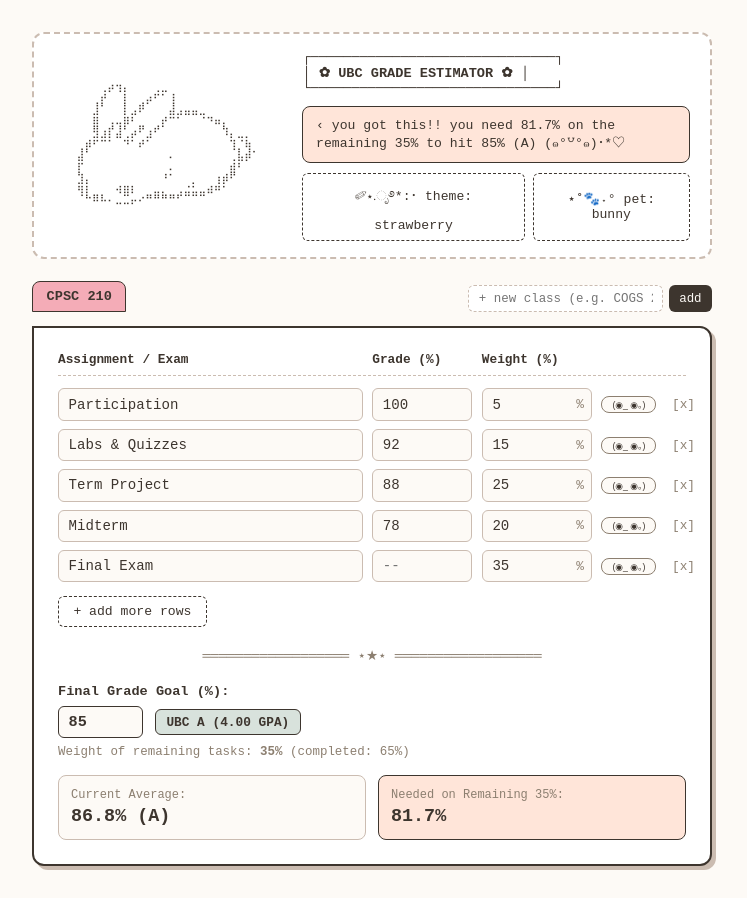
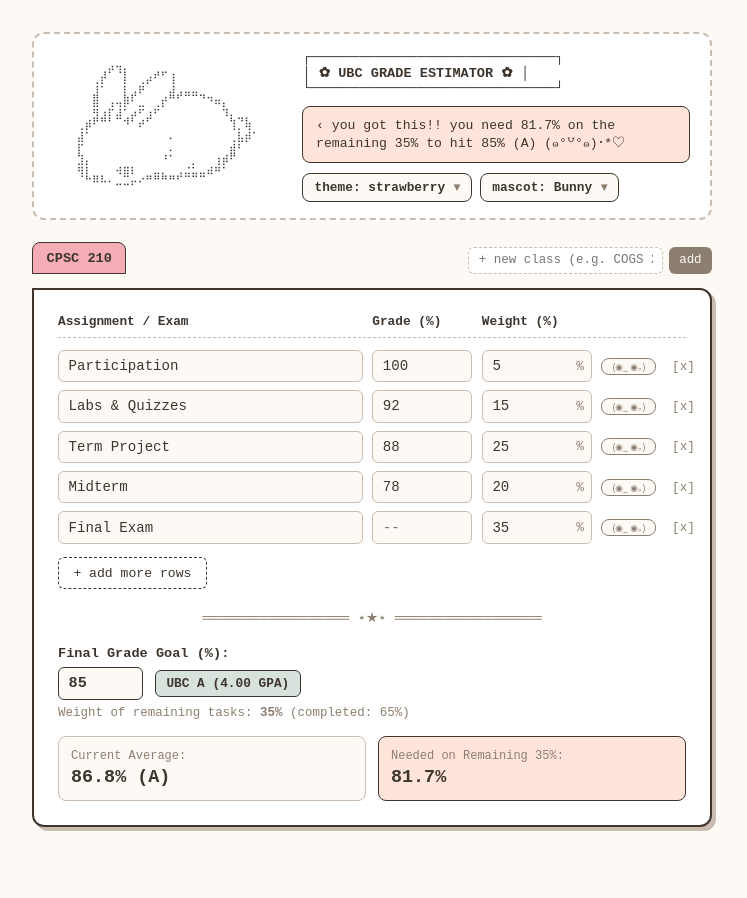
Before and after one commit to michelledmcclellan/ubc-cute-grade-tracker, a React (Vite) app: page / in a window 1280 px wide. Shown: the whole page, without its empty margins (268-1015 px from the left). After the commit the page ends 859 px from the top, so only its background shows below. Built offline with nearby package versions, Linux system fonts and the light colour scheme.

Commit message:
Dropdown Menu (cutified)

```diff
--- a/src/App.tsx
+++ b/src/App.tsx
@@ -7,6 +7,7 @@ import {
   calculateCourseStats,
 } from './grades';
 import './App.css';
+import { CozyDropdown, type DropdownMenuKey, type DropdownOption } from './Dropdown';
 
 const MASCOTS: Record<string, string> = {
   bunny: `⠀⠀⠀⠀⠀⠀⢀⡴⢲⡄⠀⠀⠀⢀⣀⠀⠀⠀⠀⠀⠀⠀⠀⠀⠀⠀⠀⠀⠀⠀
@@ -63,7 +64,20 @@ const MASCOTS: Record<string, string> = {
 ⢀⣤⣼⣇⠈⠠⠤⠄⠊⠀⠑⠤⢠⣃⣠⠴⢛⡿⠋⠀⠀⠀⠀
 ⠸⢤⣄⣈⡓⡦⠤⠤⠤⠴⠖⠚⠋⠉⠀⢸⡍⠀⠀⠀⠀⠀⠀
 ⠀⠀⠀⠈⠉⠉⠛⠛⠒⢷⠀⠀⠀⠀⠀⠀⢷⠀⠀⠀⠀⠀⠀
-⠀⠀⠀⠀⠀⠀⠀⠀⠀⢘⡃⠀⠀⠀⠀⠀⠘⡃⠀⠀⠀⠀⠀`
+⠀⠀⠀⠀⠀⠀⠀⠀⠀⢘⡃⠀⠀⠀⠀⠀⠘⡃⠀⠀⠀⠀⠀`,
+  sleepyPanda: `⠀⠀⠀⠀⠀⠀⠀⠀⠀⠀⠀⠀⠀⠀⠀⠀⠀⣀⣀⣀⣀⣀⣀⡀⠀⠀⠀⠀
+⠀⠀⠀⠀⠀⠀⠀⠀⠀⠀⠀⠀⠀⢀⣴⣾⣿⣿⣿⣿⣿⣿⣿⣿⣿⣶⣄⠀
+⠀⠀⠀⠀⠀⠀⠀⠀⠀⠀⠀⠀⠀⣾⣿⣿⡿⣿⠟⢿⡯⣿⢫⡗⣴⣿⣿⡇
+⠀⠀⠀⠀⠀⠀⠀⠀⠀⠀⠀⠀⠀⠈⠻⢿⣶⣾⣦⣾⣷⣿⣶⣷⣾⠿⠋⠀
+⠀⠀⠀⠀⠀⠀⠀⠀⠀⠀⠀⠀⠀⠀⠀⠀⠻⡉⠉⠉⠉⠉⠉⠁⠀⠀⠀⠀
+⠀⠀⠀⠀⠀⠀⠀⠀⢀⣤⣤⣄⣠⠤⠴⠞⠓⠶⠤⣶⣶⣶⡄⠀⠀⠀⠀⠀
+⠀⠀⠀⠀⠀⠀⠀⢰⣿⣿⡿⠋⠀⠀⠀⠀⠀⠀⠀⠀⠙⢿⡟⠀⠀⠀⠀⠀
+⠀⠀⠀⠀⠀⠀⠀⠀⡻⠋⠀⠀⠀⠀⠀⠀⠀⠀⠀⠀⠀⠀⢳⠀⠀⠀⠀⠀
+⠀⠀⢰⣾⣿⣷⡤⢴⠁⠀⠀⣠⣴⣶⣦⣄⠀⠀⠀⢠⣾⣿⣿⡄⠀⠀⠀⠀
+⠀⠀⠘⣿⠋⠁⠀⣿⠀⠀⢸⣿⣿⣟⣻⣿⠇⠀⠀⠘⢿⣯⣽⣿⣆⠀⠀⠀
+⠀⠀⢰⠃⠀⠀⠀⢻⠀⠀⠀⠻⠿⠿⠿⠋⠀⠀⠻⠛⠀⠉⠉⠁⣸⠀⠀⠀
+⣴⣶⣼⡀⠀⠀⠀⣼⣿⣷⣶⣤⣤⣤⣤⡀⠀⠀⠀⠀⠀⠀⣀⣴⣧⡀⠀⠀
+⠻⠿⠿⠷⠤⠤⠤⠿⠿⠿⠿⠿⠿⠿⢿⣇⠤⠤⠤⠴⠶⠿⠿⠿⠿⠁⠀⠀`
 
 }
 
@@ -72,13 +86,32 @@ export default function App() {
   const [courses, setCourses] = useState<Course[]>(() => loadCourses());
   const [activeCourseId, setActiveCourseId] = useState<string>(courses[0]?.id || '');
   const [newCourseName, setNewCourseName] = useState('');
+  const [openMenu, setOpenMenu] = useState<DropdownMenuKey>(null);
+
+  const THEME_OPTIONS: DropdownOption<string>[] = [
+    { value: '', label: 'Strawberry' },
+    { value: 'matcha', label: 'Matcha Latte' },
+    { value: 'midnight', label: 'Midnight' },
+    { value: 'cosmic', label: 'Cosmic Purple' },
+    { value: 'lilac', label: 'Lilac Light' },
+    { value: 'latte', label: 'Creme Latte' },
+    { value: 'espresso', label: 'Espresso Dark' },
+  ];
+
+  const MASCOT_OPTIONS: DropdownOption<string>[] = [
+    { value: 'bunny', label: 'Bunny' },
+    { value: 'cat', label: 'Cat' },
+    { value: 'panda', label: 'Panda' },
+    { value: 'turtle', label: 'Turtle' },
+    { value: 'toro', label: 'Toro' },
+    { value: 'sleepyPanda', label: 'Sleepy Panda' }
+  ];
 
   // added mascot funcitonality
   const [mascot, setMascot] = useState<string>(
     () => localStorage.getItem('ubc_mascot') || 'bunny'
   )
 
-  const THEMES = ['strawberry', 'matcha', 'midnight', 'lilac', 'cosmic'];
   const [theme, setTheme] = useState<string>(
     () => localStorage.getItem('ubc_theme') || 'strawberry'
   );
@@ -88,10 +121,7 @@ export default function App() {
     localStorage.setItem('ubc_theme', theme);
   }, [theme]);
 
-  const cycleTheme = () => {
-    const next = THEMES[(THEMES.indexOf(theme) + 1) % THEMES.length];
-    setTheme(next);
-  };
+
 
   const cycleMascot = () => {
     const keys = Object.keys(MASCOTS);
@@ -230,12 +260,27 @@ export default function App() {
             {getBunnyMessage()}
           </div>
           <div style={{ display: 'flex', gap: '0.5rem' }}>
-            <button onClick={cycleTheme} className="add-row-btn" style={{ marginTop: 0 }}>
-              ✐⋆.ೃ࿔*:･ theme: {theme}
-            </button>
-            <button onClick={cycleMascot} className="add-row-btn" style={{ marginTop: 0 }}>
-              ⋆˚🐾˖° pet: {mascot}
-            </button>
+            <div className="dropdown-toolbar">
+              <CozyDropdown
+                menuKey="theme"
+                openMenu={openMenu}
+                setOpenMenu={setOpenMenu}
+                value={theme}
+                options={THEME_OPTIONS}
+                onChange={setTheme}
+                prefixLabel="theme"
+              />
+
+              <CozyDropdown
+                menuKey="mascot"
+                openMenu={openMenu}
+                setOpenMenu={setOpenMenu}
+                value={mascot}
+                options={MASCOT_OPTIONS}
+                onChange={setMascot}
+                prefixLabel="mascot"
+              />
+            </div>
           </div>
         </div>
       </header>
--- /dev/null
+++ b/src/Dropdown.tsx
@@ -0,0 +1,106 @@
+import { useEffect, useRef } from 'react';
+
+export type DropdownMenuKey = 'theme' | 'mascot' | null;
+
+export interface DropdownOption<T extends string> {
+    value: T;
+    label: string;
+}
+
+export interface CozyDropdownProps<T extends string> {
+    menuKey: Exclude<DropdownMenuKey, null>;
+    openMenu: DropdownMenuKey;
+    setOpenMenu: (menu: DropdownMenuKey) => void;
+    value: T;
+    options: DropdownOption<T>[];
+    onChange: (nextValue: T) => void;
+    prefixLabel?: string;
+}
+
+export function CozyDropdown<T extends string>({
+    menuKey,
+    openMenu,
+    setOpenMenu,
+    value,
+    options,
+    onChange,
+    prefixLabel,
+}: CozyDropdownProps<T>) {
+    const isOpen = openMenu === menuKey;
+    const containerRef = useRef<HTMLDivElement | null>(null);
+
+    const selectedOption = options.find((opt) => opt.value === value);
+
+    useEffect(() => {
+        if (!isOpen) return;
+
+        const handleOutsideClick = (event: MouseEvent) => {
+            if (
+                containerRef.current &&
+                !containerRef.current.contains(event.target as Node)
+            ) {
+                setOpenMenu(null);
+            }
+        };
+
+        const handleKeyDown = (event: KeyboardEvent) => {
+            if (event.key === 'Escape') {
+                setOpenMenu(null);
+            }
+        };
+
+        document.addEventListener('mousedown', handleOutsideClick);
+        document.addEventListener('keydown', handleKeyDown);
+
+        return () => {
+            document.removeEventListener('mousedown', handleOutsideClick);
+            document.removeEventListener('keydown', handleKeyDown);
+        };
+    }, [isOpen, setOpenMenu]);
+
+    return (
+        <div className="cozy-dropdown" ref={containerRef}>
+            <button
+                type="button"
+                className="cozy-dropdown-trigger"
+                aria-expanded={isOpen}
+                aria-haspopup="listbox"
+                onClick={() => setOpenMenu(isOpen ? null : menuKey)}
+            >
+                <span>
+                    {prefixLabel ? `${prefixLabel}: ` : ''}
+                    {selectedOption ? selectedOption.label : value}
+                </span>
+                <span className="cozy-dropdown-caret" aria-hidden="true">
+                    {isOpen ? '▴' : '▾'}
+                </span>
+            </button>
+
+            {isOpen && (
+                <div className="cozy-dropdown-menu" role="listbox">
+                    {options.map((option) => {
+                        const isSelected = option.value === value;
+                        return (
+                            <button
+                                key={option.value}
+                                type="button"
+                                role="option"
+                                aria-selected={isSelected}
+                                className={`cozy-dropdown-option ${isSelected ? 'selected' : ''}`}
+                                onClick={() => {
+                                    onChange(option.value);
+                                    setOpenMenu(null);
+                                }}
+                            >
+                                <span className="cozy-dropdown-check" aria-hidden="true">
+                                    {isSelected ? '✦' : '·'}
+                                </span>
+                                <span>{option.label}</span>
+                            </button>
+                        );
+                    })}
+                </div>
+            )}
+        </div>
+    );
+}
--- a/src/index.css
+++ b/src/index.css
@@ -59,26 +59,26 @@
 
 /* Beige Light Mode Theme */
 [data-theme="latte"] {
-  --bg-cream: #f2ebf7;
-  --card-bg: #ffffff;
-  --ink: #716A8D;
-  --ink-muted: #ba99b2;
-  --accent-pink: #d7bff6;
-  --accent-sage: #FAEECD;
-  --accent-latte: #e3d1f5;
-  --border-dashed: #c7afe8;
+  --bg-cream: #ecdcd7;
+  --card-bg: #fdf2eb;
+  --ink: #8c5e4f;
+  --ink-muted: #c99988;
+  --accent-pink: #ddb695;
+  --accent-sage: #fff8f3;
+  --accent-latte: #f0d8c8;
+  --border-dashed: #b7887a;
 }
 
 /* Beige Dark Mode Theme */
 [data-theme="espresso"] {
-  --bg-cream: #f2ebf7;
-  --card-bg: #ffffff;
-  --ink: #716A8D;
-  --ink-muted: #ba99b2;
-  --accent-pink: #d7bff6;
-  --accent-sage: #FAEECD;
-  --accent-latte: #e3d1f5;
-  --border-dashed: #c7afe8;
+  --bg-cream: #291a15;
+  --card-bg: #573f3b;
+  --ink: #e2c6ab;
+  --ink-muted: #d3b79e;
+  --accent-pink: #825947;
+  --accent-sage: #8b5c4c;
+  --accent-latte: #b1816f;
+  --border-dashed: #b3887e;
 }
 
 * {
@@ -200,6 +200,7 @@ body {
   border-radius: 6px;
   background: var(--card-bg);
   width: 195px;
+  color: var(--ink)
 }
 
 .new-course-form input:focus-visible {
@@ -209,7 +210,7 @@ body {
 .new-course-form button {
   font-family: inherit;
   font-size: 0.78rem;
-  background: var(--ink);
+  background: var(--ink-muted);
   color: var(--bg-cream);
   border: none;
   border-radius: 6px;
@@ -287,7 +288,7 @@ body {
   border: 1.5px solid var(--ink-muted);
   border-radius: 8px;
   font-size: 0.55rem;
-  color: var(--ink);
+  color: var(--ink-muted);
 }
 
 .remove-row-btn {
@@ -421,3 +422,94 @@ body {
   color: var(--ink-muted);
   width: 100%;
 }
+
+.dropdown-toolbar {
+  display: flex;
+  flex-wrap: wrap;
+  gap: 0.5rem;
+  align-items: center;
+}
+
+.cozy-dropdown {
+  position: relative;
+  display: inline-block;
+}
+
+.cozy-dropdown-trigger {
+  display: inline-flex;
+  align-items: center;
+  justify-content: space-between;
+  gap: 0.55rem;
+  font-family: inherit;
+  font-size: 0.8rem;
+  font-weight: 600;
+  color: var(--ink);
+  background-color: var(--bg-cream);
+  border: 1.5px solid var(--ink);
+  border-radius: 8px;
+  padding: 0.4rem 0.7rem;
+  cursor: pointer;
+  transition: background-color 0.15s ease, transform 0.1s ease;
+}
+
+.cozy-dropdown-trigger:hover {
+  background-color: var(--accent-latte);
+}
+
+.cozy-dropdown-trigger[aria-expanded="true"] {
+  background-color: var(--accent-pink);
+}
+
+.cozy-dropdown-caret {
+  font-size: 0.75rem;
+  color: var(--ink-muted);
+}
+
+.cozy-dropdown-menu {
+  position: absolute;
+  top: calc(100% + 6px);
+  left: 0;
+  min-width: 100%;
+  width: max-content;
+  z-index: 30;
+  display: flex;
+  flex-direction: column;
+  gap: 0.15rem;
+  padding: 0.35rem;
+  background-color: var(--card-bg);
+  border: 1.5px solid var(--ink);
+  border-radius: 10px;
+  box-shadow: 3px 3px 0px var(--border-dashed);
+}
+
+.cozy-dropdown-option {
+  display: flex;
+  align-items: center;
+  gap: 0.45rem;
+  width: 100%;
+  text-align: left;
+  font-family: inherit;
+  font-size: 0.8rem;
+  color: var(--ink);
+  background: transparent;
+  border: none;
+  border-radius: 6px;
+  padding: 0.4rem 0.6rem;
+  cursor: pointer;
+  transition: background-color 0.12s ease;
+}
+
+.cozy-dropdown-option:hover {
+  background-color: var(--accent-latte);
+}
+
+.cozy-dropdown-option.selected {
+  background-color: var(--accent-sage);
+  font-weight: 700;
+}
+
+.cozy-dropdown-check {
+  width: 0.9rem;
+  text-align: center;
+  color: var(--ink);
+}
```
